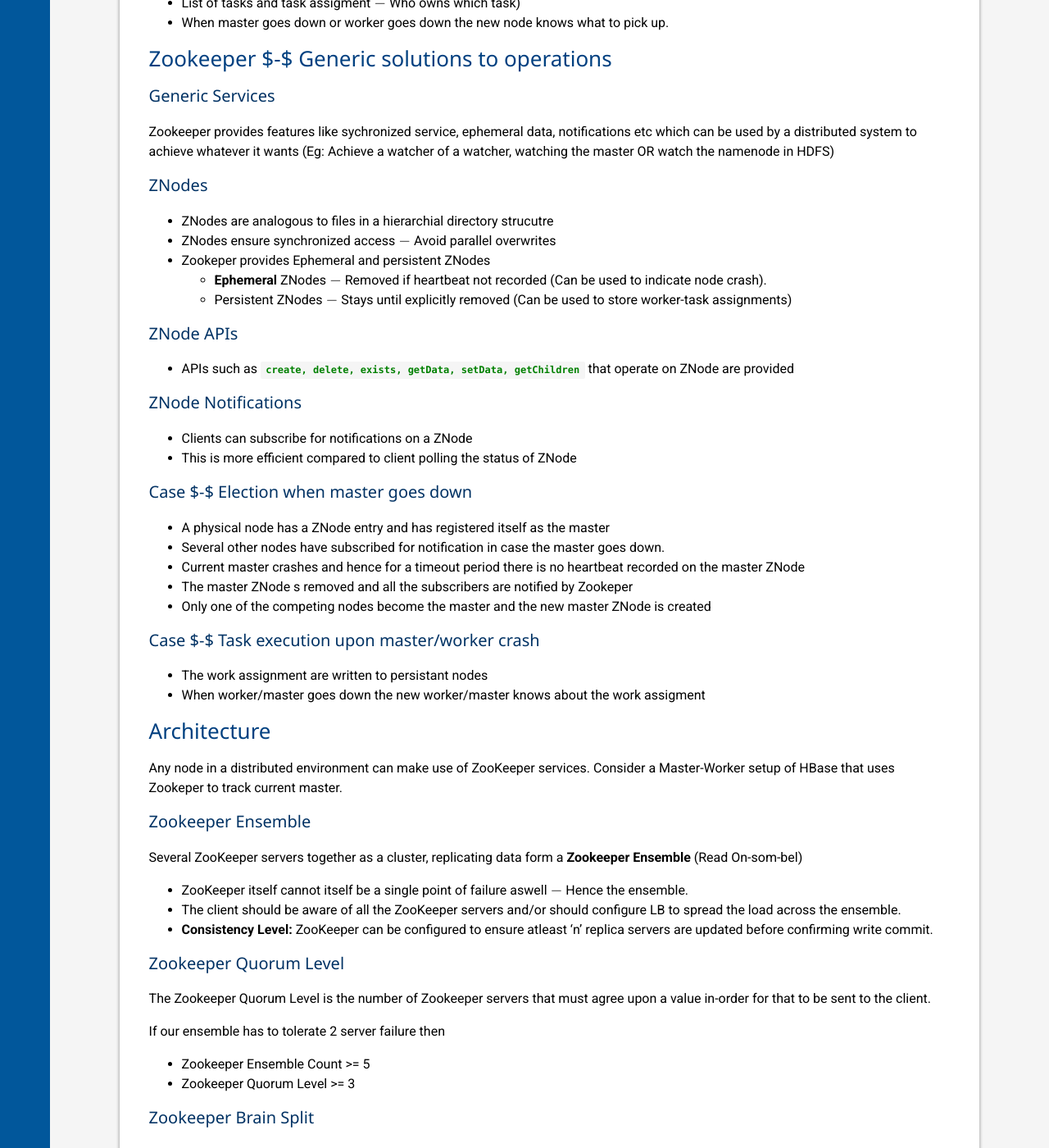
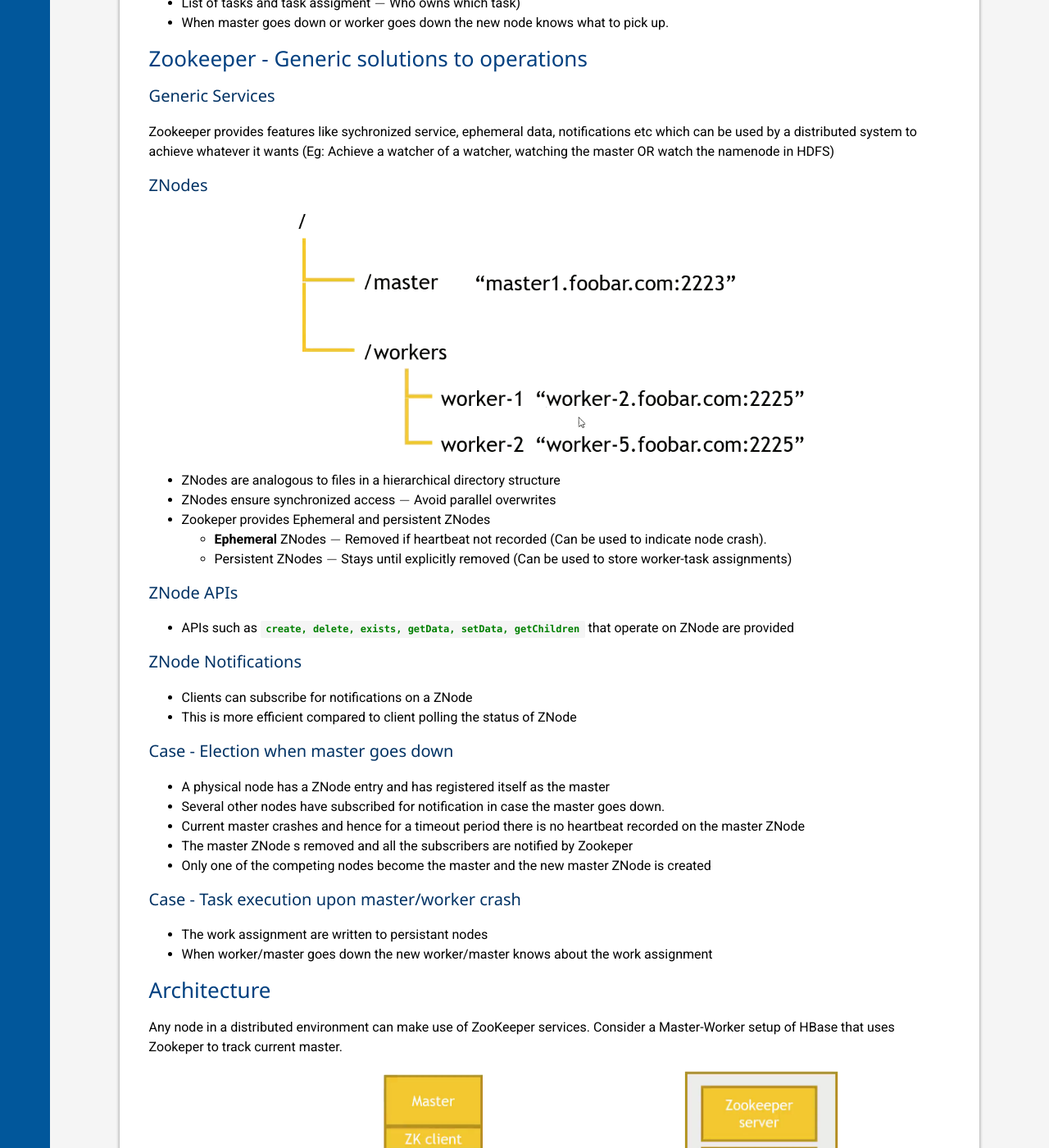
Before and after one commit to cafeduke/cafeduke.github.io, a Jekyll site: the page built from _posts/bigdata/2018-06-21-hadoop-ecosystem.md, in a window 1280 px wide and 1400 px high, scrolled down 18613 px. Shown: the whole window at 82% size. Built offline with Jekyll 4.4.1, drawn with Linux system fonts in a browser that asks for light colours; nearby versions of some CDN libraries; formulas are drawn with MathJax 3; some of the changed text lies outside the part shown.

Commit message:
Cosmetic

````diff
--- a/_posts/bigdata/2018-06-21-hadoop-ecosystem.md
+++ b/_posts/bigdata/2018-06-21-hadoop-ecosystem.md
@@ -615,7 +615,7 @@
 - One node registers itself as master and holds the lock (throne)
 - Other nodes cannot become the master until the lock is released.
 
-### Crash Detection $-$ Ephemeral data
+### Crash Detection - Ephemeral data
 
 - **Ephemeral** (read i-fhe-meh-ral) data means data that is short lived
 - Nodes are supposed to declare their availability by providing heart beat (ephmeral data). If a node fails to provide the data, it will be cosidered to have crashed
@@ -629,7 +629,7 @@
 - List of tasks and task assigment $$-$$ Who owns which task)
 - When master goes down or worker goes down the new node knows what to pick up.
 
-## Zookeeper $-$ Generic solutions to operations
+## Zookeeper - Generic solutions to operations
 
 ### Generic Services
 
@@ -637,7 +637,9 @@
 
 ### ZNodes
 
-- ZNodes are analogous to files in a hierarchial directory strucutre
+![ZNode](/assets/images/bigdata/ZNode.png)
+
+- ZNodes are analogous to files in a hierarchical directory structure
 - ZNodes ensure synchronized access $$-$$ Avoid parallel overwrites
 - Zookeper provides Ephemeral and persistent ZNodes
   - **Ephemeral**  ZNodes $$-$$ Removed if heartbeat not recorded (Can be used to indicate node crash).
@@ -652,7 +654,7 @@
 - Clients can subscribe for notifications on a ZNode
 - This is more efficient compared to client polling the status of ZNode
 
-### Case $-$ Election when master goes down
+### Case - Election when master goes down
 
 - A physical node has a ZNode entry and has registered itself as the master
 - Several other nodes have subscribed for notification in case the master goes down.
@@ -660,16 +662,18 @@
 - The master ZNode s removed and all the subscribers are notified by Zookeper
 - Only one of the competing nodes become the master and the new master ZNode is created
 
-### Case $-$ Task execution upon master/worker crash
+### Case - Task execution upon master/worker crash
 
 - The work assignment are written to persistant nodes
-- When worker/master goes down the new worker/master knows about the work assigment
+- When worker/master goes down the new worker/master knows about the work assignment
 
 
 
 ## Architecture
 
 Any node in a distributed environment can make use of ZooKeeper services. Consider a Master-Worker setup of HBase that uses Zookeper to track current master.
+
+![Zookeper](/assets/images/bigdata/Zookeper.png)
 
 ### Zookeeper Ensemble
 
@@ -699,7 +703,7 @@
 
 Oozie (Burmese name for 'elephant keeper' ) can schedule and execute workflows.
 
-## Oozie Workflow $-$ Tasks with dependencies
+## Oozie Workflow - Tasks with dependencies
 
 A Oozie Workflow is an XML `workflow.xml` made up of heterogenous actions (Hive tasks, Pig tasks, MapReduce tasks etc)  that have inter-dependencies.
 
@@ -728,14 +732,14 @@
 http://localhost:11000/oozie
 ```
 
-## Oozie Co-ordinators $-$ Schedule Workflow
+## Oozie Co-ordinators - Schedule Workflow
 
 A Oozie co-ordinator is an XML used to schedule workflow execution.
 
 - Schedule Workflow to begin at a *startime* and execute periodically at a given *frequency*
 - Schedule Workflow to run after a data becomes available.
 
-## Oozie Bundle $-$ A bundle of co-ordinators
+## Oozie Bundle - A bundle of co-ordinators
 
 - Oozie bundle is a bundle of co-ordinators that can be managed together
 - **Example:** Many oozie coordinators that perform log processing can be grouped as an Oozie Bundle.
@@ -749,12 +753,12 @@
 
 > Zepplin is like an IPython notebook for BigData
 
-## Zeppelin Spark Integration $-$ Making Spark feel like data science tool
+## Zeppelin Spark Integration - Making Spark feel like data science tool
 
 - Zeppelin can run Spark code interractively.
 - Zeppelin can SQL queries against SparkQL **+** visualization
 
-## Zeppelin Interpreters $-$ Plugin to integrate with Zeppelin
+## Zeppelin Interpreters - Plugin to integrate with Zeppelin
 
 Zeppelin Interpreter is a way to integrate with Zeppelin $$-$$ Another term for plugin. Interpreters for the following technologies are provided by default in Hadoop!
 
````
Also changed, not shown: other parts of _posts/bigdata/2018-06-21-hadoop-ecosystem.md (+1 -5 lines).
